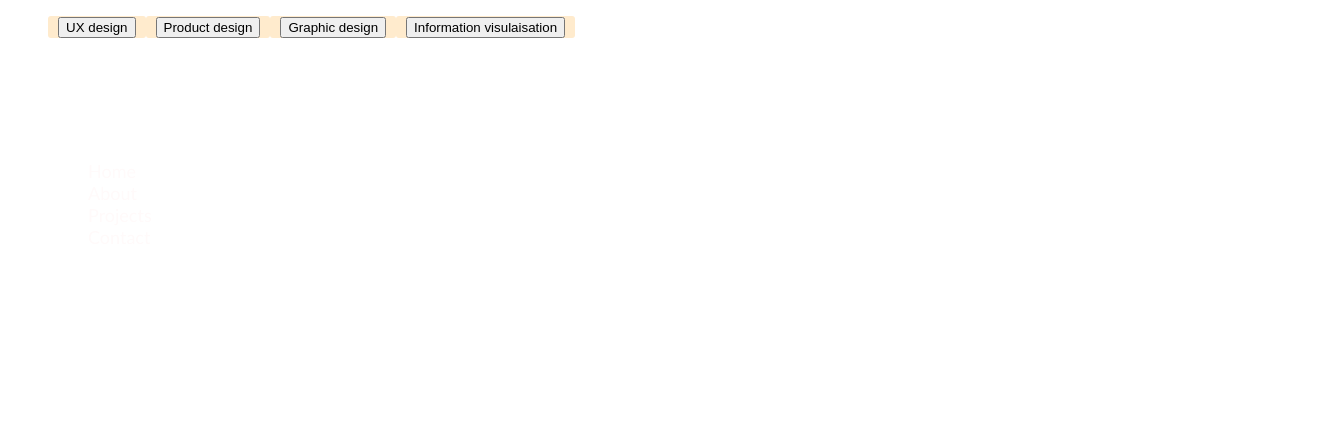
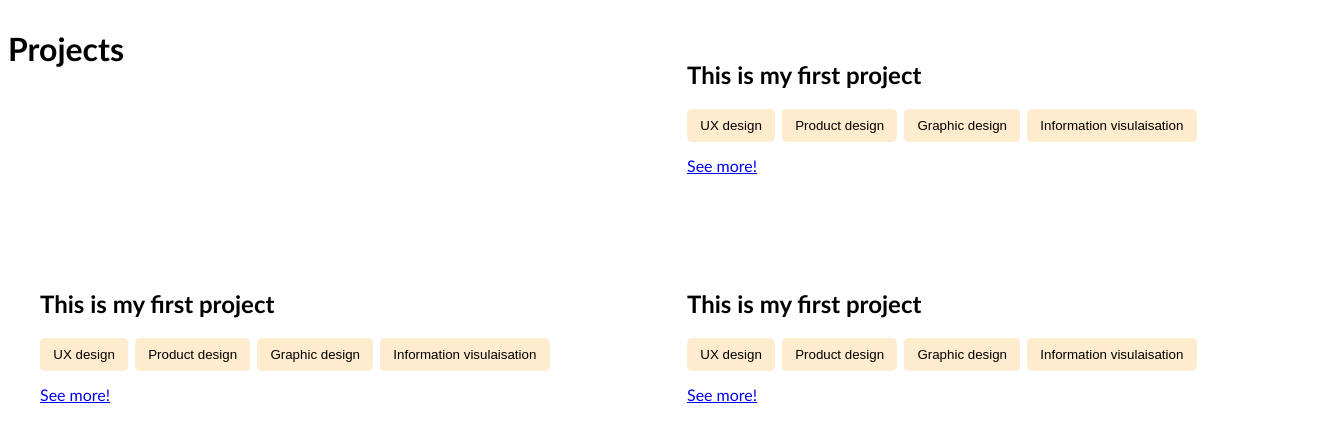
Before and after one commit to njweinzettl/Portfolio, a SvelteKit app: page /projects in a window 1280 px wide. Shown: the top 442 px of the page, 1336 px wide, since content can reach past the window. Built offline with nearby package versions, Linux system fonts and the light colour scheme.

Commit message:
Creating cards for the single projects on the Projects page

```diff
--- /dev/null
+++ b/src/lib/card.svelte
@@ -0,0 +1,23 @@
+
+<!-- each card represents one single project -->
+
+<script>
+    import Tagcloud from "$lib/tagcloud.svelte"; // to filter the projects according to the tags
+</script>
+
+<!-- building a card -->
+<div class="card">
+    <h2> This is my first project </h2>
+    <Tagcloud />
+    <a href="https://github.com/njweinzettl/Portfolio" data-tags="UX design">
+        See more!
+    </a>
+</div>
+
+<style>
+    .card {
+        padding: 2rem;
+        width: 100%
+
+    }
+</style>
--- a/src/lib/tagcloud.svelte
+++ b/src/lib/tagcloud.svelte
@@ -1,34 +1,30 @@
-<!-- This component is a tag cloud consisting of tags a project can be labeled with -->
-<!-- The cloud functions as a filter for the projects -> filterable accoirding to the tags -->
+<!-- this component is a tag cloud consisting of tags a project can be labeled with -->
+<!-- the cloud functions as a filter for the projects -> filterable accoirding to the tags -->
 
-<!-- Setting up the single tags in a list -->
+<!-- setting up the single tags in a list -->
 <div>
-    <ul>
-        <li><button data-filter="ping" data-filter-tag="UX">UX design</button></li>
-        <li><button data-filter="ping" data-filter-tag="Product">Product design</button></li>
-        <li><button data-filter="ping" data-filter-tag="Graphic">Graphic design</button></li>
-        <li><button data-filter="ping" data-filter-tag="Infovis">Information visulaisation</button></li>
-    </ul>
+    <button data-filter="ping" data-filter-tag="UX">UX design</button>
+    <button data-filter="ping" data-filter-tag="Product">Product design</button>
+    <button data-filter="ping" data-filter-tag="Graphic">Graphic design</button>
+    <button data-filter="ping" data-filter-tag="Infovis">Information visulaisation</button>
 </div>
 
-<!-- Styling the tag cloud-->
+<!-- styling the tag cloud-->
 
 <style>
-    /* Flexbox related styles */
-    ul {
+    /* flexbox related styles */
+    div {
         display: flex;
-        flex-wrap: wrap;
     }
 
-    /* Non-flexbox related styles */
-    ul {
-        list-style: none;
-    }
+    /* non-flexbox related styles */
 
-    ul li {
-        padding: 0 10px;
+    button {
+        border: 0;
+        padding: 0.7em 1em;
+        margin: 0em 0.5em 1em 0em; /* top right bottom left */
+        border-radius: 5px;
         background-color:blanchedalmond;
-        border-radius: 3px;
     }
 
 </style>
--- a/src/lib/video.svelte
+++ b/src/lib/video.svelte
@@ -3,6 +3,8 @@
 
 <style>
     video {
+       object-fit: cover;
+       z-index: -10;
        width: 100%;
     }
 </style>
--- a/src/routes/+layout.svelte
+++ b/src/routes/+layout.svelte
@@ -5,9 +5,8 @@
     import Footer from "../lib/footer.svelte";
 </script>
 
-
 <!-- include Nav bar -->
-<Navigation />
+<!-- <Navigation /> -->
 
 <div>
     <slot></slot>
--- a/src/routes/projects/+page.svelte
+++ b/src/routes/projects/+page.svelte
@@ -1,5 +1,19 @@
 <script>
-    import Tagcloud from "$lib/tagcloud.svelte";
+    import Card from "$lib/card.svelte"; // import the cards to represent a single project
+</script>
 
-</script>
-<Tagcloud />
+<div class="allprojects">
+    <h1> Projects </h1>
+    <Card />
+    <Card />
+    <Card />
+</div>
+
+<style>
+    .allprojects {
+        display: grid;
+        grid-template-columns: repeat(auto-fit, minmax(500px, 1fr)); /* make grid responsive */
+        grid-gap: 30px;
+    }
+
+</style>
```
Also changed, not shown: src/routes/+page.svelte (+10 -2 lines), src/routes/about/+page.svelte (+8 -8 lines).
